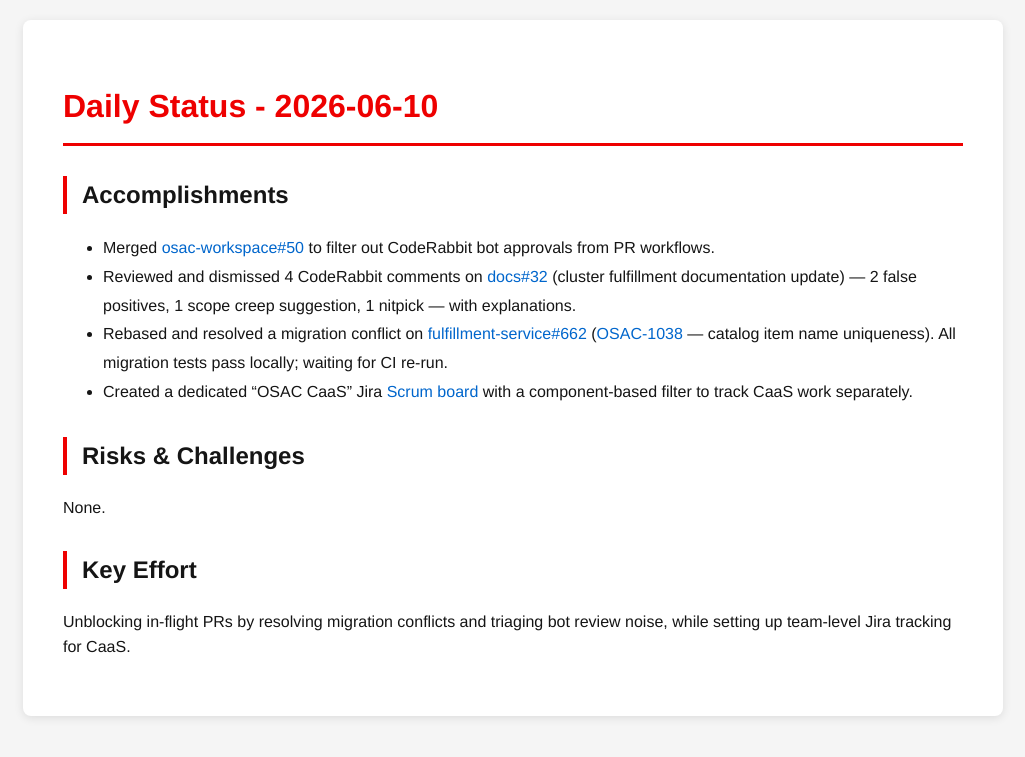
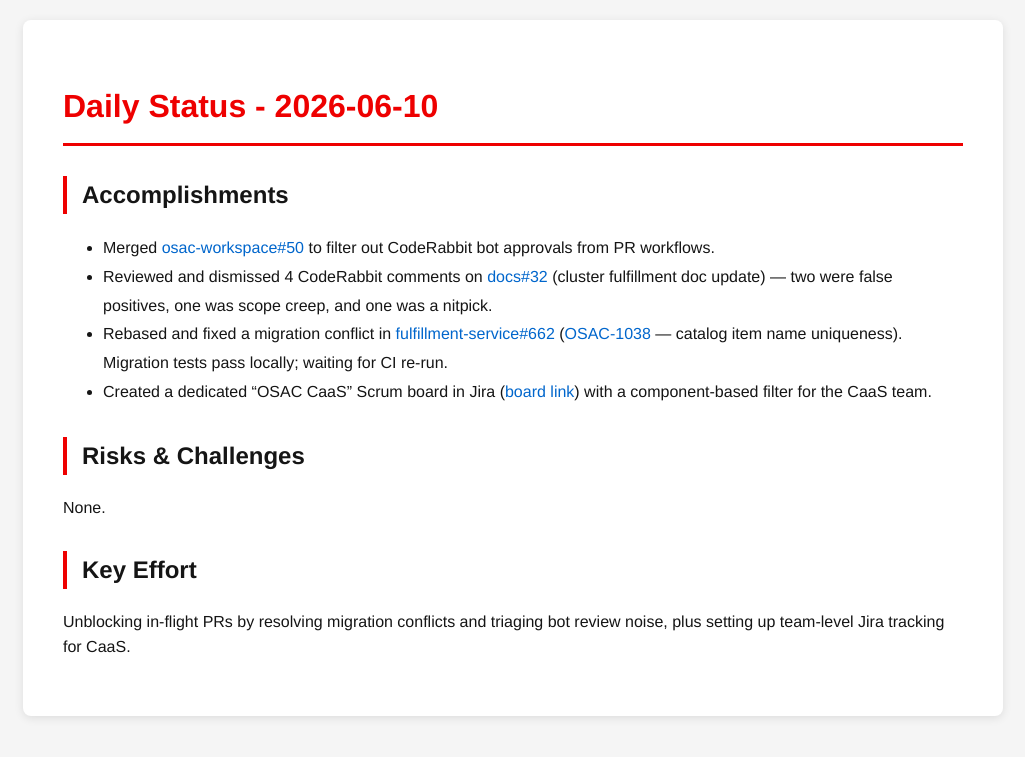
Before and after one commit to tzvatot/daily-status, a Jekyll site: the page built from 2026-06-10.md, in a window 1280 px wide. Shown: the top 757 px of the page, without its empty margins (127-1152 px from the left). Built offline with Jekyll 4.4.1, drawn with Linux system fonts in a browser that asks for light colours.

Commit message:
Daily status update - 2026-06-10

```diff
--- a/2026-06-10.md
+++ b/2026-06-10.md
@@ -8,12 +8,12 @@ date: 2026-06-10
 
 ## Accomplishments
 - Merged [osac-workspace#50](https://github.com/osac-project/osac-workspace/pull/50) to filter out CodeRabbit bot approvals from PR workflows.
-- Reviewed and dismissed 4 CodeRabbit comments on [docs#32](https://github.com/osac-project/docs/pull/32) (cluster fulfillment documentation update) — 2 false positives, 1 scope creep suggestion, 1 nitpick — with explanations.
-- Rebased and resolved a migration conflict on [fulfillment-service#662](https://github.com/osac-project/fulfillment-service/pull/662) ([OSAC-1038](https://redhat.atlassian.net/browse/OSAC-1038) — catalog item name uniqueness). All migration tests pass locally; waiting for CI re-run.
-- Created a dedicated "OSAC CaaS" Jira [Scrum board](https://redhat.atlassian.net/jira/software/c/projects/OSAC/boards/12411) with a component-based filter to track CaaS work separately.
+- Reviewed and dismissed 4 CodeRabbit comments on [docs#32](https://github.com/osac-project/docs/pull/32) (cluster fulfillment doc update) — two were false positives, one was scope creep, and one was a nitpick.
+- Rebased and fixed a migration conflict in [fulfillment-service#662](https://github.com/osac-project/fulfillment-service/pull/662) ([OSAC-1038](https://redhat.atlassian.net/browse/OSAC-1038) — catalog item name uniqueness). Migration tests pass locally; waiting for CI re-run.
+- Created a dedicated "OSAC CaaS" Scrum board in Jira ([board link](https://redhat.atlassian.net/jira/software/c/projects/OSAC/boards/12411)) with a component-based filter for the CaaS team.
 
 ## Risks & Challenges
 None.
 
 ## Key Effort
-Unblocking in-flight PRs by resolving migration conflicts and triaging bot review noise, while setting up team-level Jira tracking for CaaS.
+Unblocking in-flight PRs by resolving migration conflicts and triaging bot review noise, plus setting up team-level Jira tracking for CaaS.
```
